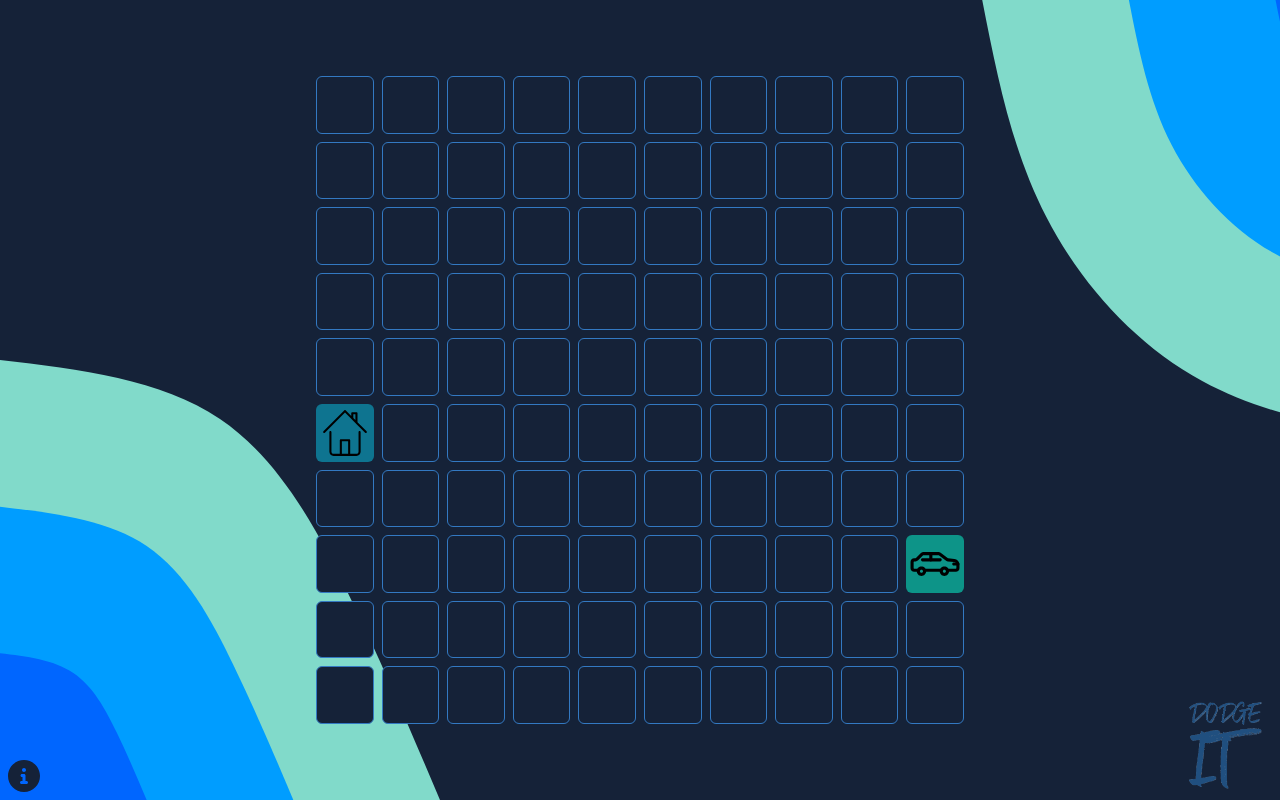
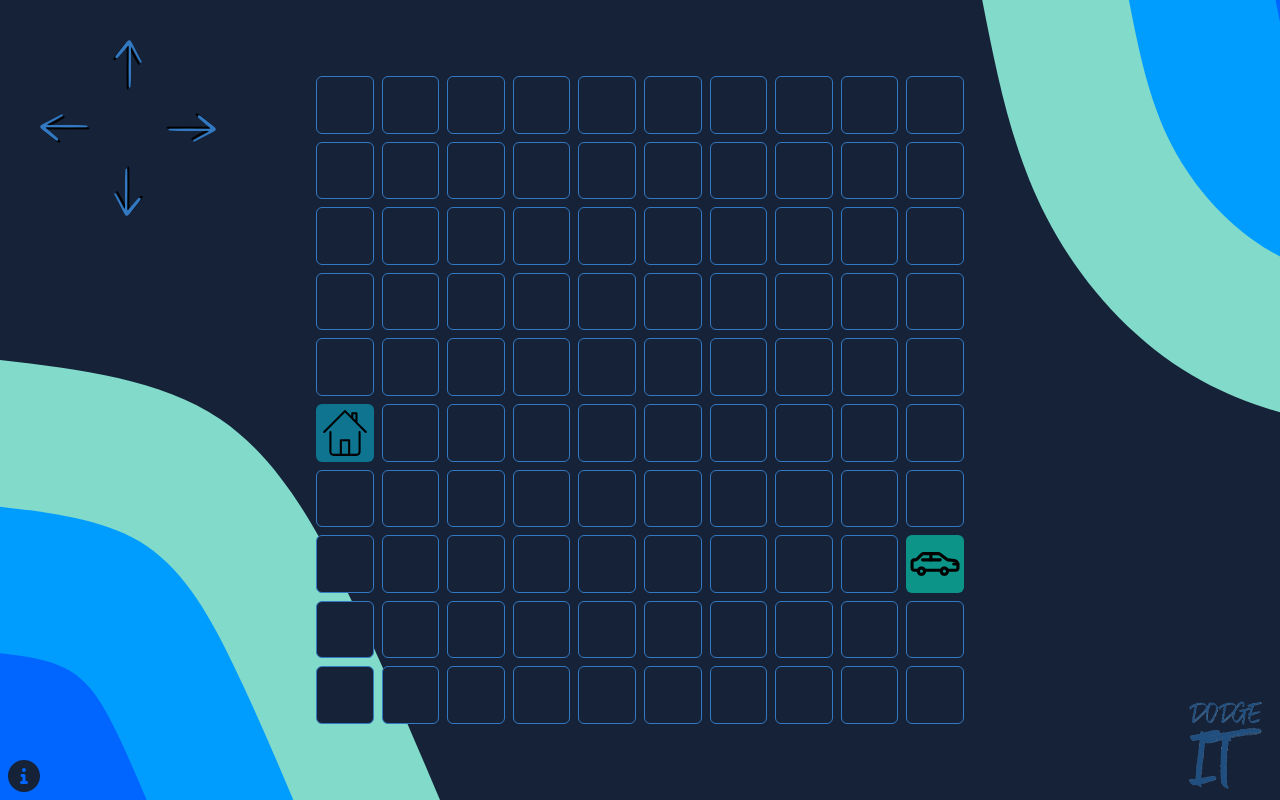
Before and after one commit to juandsoto/dodge-it, a React (Vite) app: page / in a window 1280 px wide. Built offline with nearby package versions, Linux system fonts and the light colour scheme; what simple-zustand-devtools would draw is missing.

Commit message:
feat: new play buttons for playing when keyboard is not available

```diff
--- /dev/null
+++ b/src/components/Movement.tsx
@@ -0,0 +1,15 @@
+import { HTMLAttributes } from "react";
+
+interface Props extends Omit<HTMLAttributes<HTMLButtonElement>, "title"> {
+  title?: JSX.Element | string;
+}
+
+const Movement = ({ title, className, ...props }: Props) => {
+  return (
+    <button className={"text-transparent ".concat(className ?? "")} {...props}>
+      {title}
+    </button>
+  );
+};
+
+export default Movement;
--- /dev/null
+++ b/src/components/Movements.tsx
@@ -0,0 +1,60 @@
+import useStore from "store";
+import { outOfMap } from "utils/algorithms";
+import Movement from "./Movement";
+
+type Direction = "up" | "left" | "right" | "down";
+
+const Movements = () => {
+  const { canMovePlayer, playerPosition, movePlayerTo, setCanMovePlayer } = useStore();
+  const onMove = (direction: Direction) => {
+    if (!canMovePlayer) return;
+
+    const isOutOfMap: Record<Direction, () => ReturnType<typeof outOfMap>> = {
+      left: () => outOfMap(playerPosition.y - 1),
+      up: () => outOfMap(playerPosition.x - 1),
+      right: () => outOfMap(playerPosition.y + 1),
+      down: () => outOfMap(playerPosition.x + 1),
+    };
+
+    if (isOutOfMap[direction]()) return;
+
+    const moves: Record<Direction, () => ReturnType<typeof movePlayerTo>> = {
+      left: () => movePlayerTo("y", -1),
+      up: () => movePlayerTo("x", -1),
+      right: () => movePlayerTo("y", 1),
+      down: () => movePlayerTo("x", 1),
+    };
+
+    moves[direction]();
+
+    setCanMovePlayer(false);
+  };
+  return (
+    <>
+      {/* big devices */}
+      <div className="hidden lg:block absolute top-8 left-8">
+        <div className="flex flex-col w-36 xl:w-48 aspect-square p-2">
+          <div className="w-full text-center">
+            <Movement className="arrow arrow--up" title="up" onClick={() => onMove("up")} />
+          </div>
+          <div className="flex flex-1 items-center justify-between">
+            <Movement className="arrow arrow--left" title="left" onClick={() => onMove("left")} />
+            <Movement className="arrow arrow--right" title="right" onClick={() => onMove("right")} />
+          </div>
+          <div className="w-full text-center">
+            <Movement className="arrow arrow--down" title="down" onClick={() => onMove("down")} />
+          </div>
+        </div>
+      </div>
+      {/* small devices */}
+      <div className="lg:hidden flex gap-4 sm:gap-8">
+        <Movement className="arrow arrow--left" title="left" onClick={() => onMove("left")} />
+        <Movement className="arrow arrow--up" title="up" onClick={() => onMove("up")} />
+        <Movement className="arrow arrow--right" title="right" onClick={() => onMove("right")} />
+        <Movement className="arrow arrow--down" title="down" onClick={() => onMove("down")} />
+      </div>
+    </>
+  );
+};
+
+export default Movements;
--- a/src/components/index.ts
+++ b/src/components/index.ts
@@ -1,4 +1,5 @@
 export { default as Cell } from "./Cell";
 export { default as Grid } from "./Grid";
 export { default as Logo } from "./Logo";
+export { default as Movements } from "./Movements";
 export { default as ScreenWrapper } from "./ScreenWrapper";
--- a/src/index.css
+++ b/src/index.css
@@ -17,9 +17,38 @@
   body {
     @apply text-light;
   }
+
+  img {
+    @apply w-full h-full;
+  }
 }
 
 @layer components {
+  .arrow {
+    @apply w-4 sm:w-8 md:w-12 aspect-square;
+    background-image: url(/arrow.svg);
+    filter: drop-shadow(-2px 2px 0px black);
+    background-repeat: no-repeat;
+    background-size: contain;
+    background-position: center;
+  }
+
+  .arrow.arrow--left {
+    @apply -rotate-90;
+  }
+
+  .arrow.arrow--up {
+    @apply rotate-0;
+  }
+
+  .arrow.arrow--right {
+    @apply rotate-90;
+  }
+
+  .arrow.arrow--down {
+    @apply rotate-180;
+  }
+
   .object {
     @apply rounded-md w-full h-full;
   }
@@ -41,7 +70,11 @@
   }
 
   .game {
-    @apply relative h-screen w-screen flex items-center justify-center;
+    @apply relative h-screen w-screen flex flex-col gap-2 items-center justify-center p-2;
+  }
+
+  .game > :first-child {
+    @apply flex-1;
   }
 
   .man {
@@ -81,6 +114,6 @@
   }
 
   .logo {
-    @apply max-w-[5rem] max-h-[5rem] sm:max-w-[6rem] sm:max-h-[6rem];
+    @apply max-w-[3.5rem] max-h-[3.5rem] sm:max-w-[6rem] sm:max-h-[6rem];
   }
 }
--- a/src/pages/Game.tsx
+++ b/src/pages/Game.tsx
@@ -1,9 +1,12 @@
-import { Grid, Logo, ScreenWrapper } from "components";
+import { Grid, Logo, Movements, ScreenWrapper } from "components";
 
 const Game = (): JSX.Element => {
   return (
     <ScreenWrapper>
       <div className="game">
+        <Grid />
+        <Movements />
+        {/* Absolute position */}
         <div className="absolute bottom-2 right-2">
           <Logo />
         </div>
@@ -24,7 +27,6 @@ const Game = (): JSX.Element => {
             </div>
           </div>
         </div>
-        <Grid />
       </div>
     </ScreenWrapper>
   );
```
Also changed, not shown: public/arrow.svg (added).
